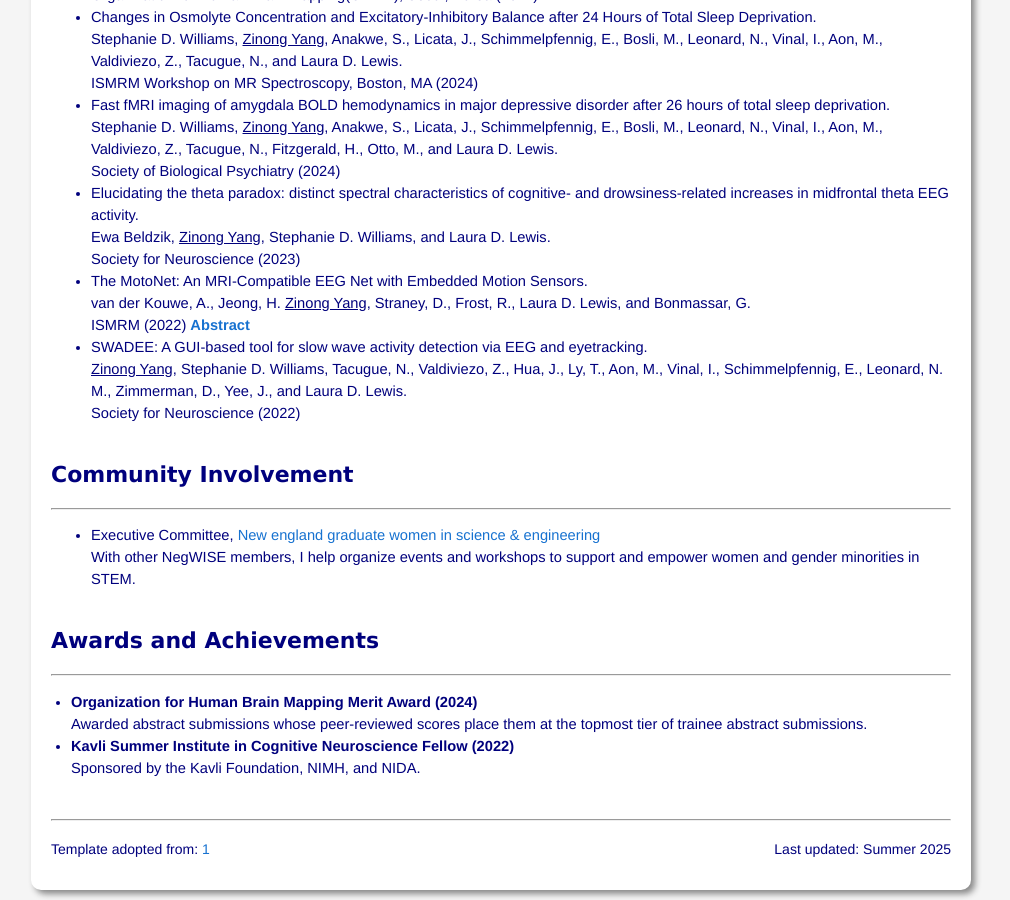
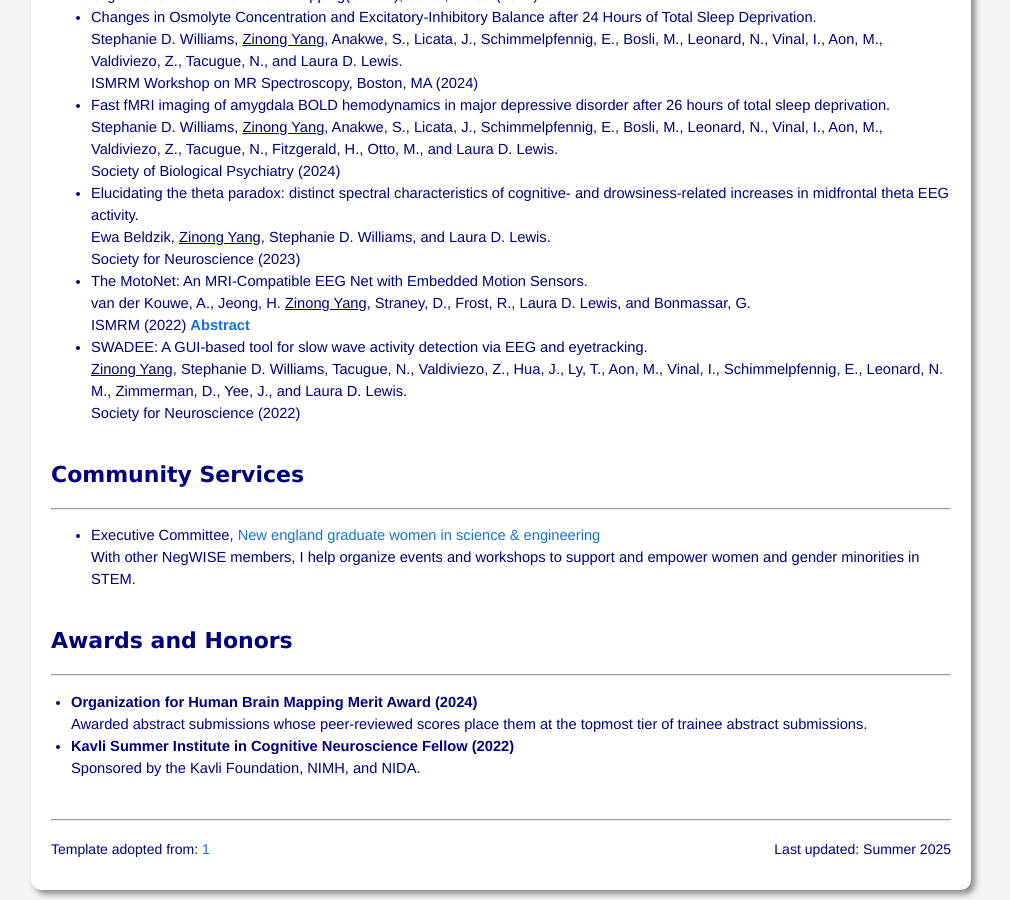
Before and after one commit to ziy027/ziy027.github.io, a Jekyll site: the page index.html, which Jekyll copies as it is, in a window 1280 px wide and 900 px high, scrolled down 1630 px. Shown: the whole window, without its empty margins (139-1149 px from the left). Built offline with Jekyll 4.4.1, drawn with Linux system fonts in a browser that asks for light colours; nearby versions of some CDN libraries.

Commit message:
edit bio

```diff
--- a/index.html
+++ b/index.html
@@ -192,7 +192,7 @@
     <!-- Community Involvement Section -->
     <div class="section">
         <div class="section-title">
-            <sectionheading>Community Involvement</sectionheading>
+            <sectionheading>Community Services </sectionheading>
         </div>
         <hr>
         <ul>
@@ -208,7 +208,7 @@
         <!-- Awards Section -->
     <div class="section">
         <div class="section-title">
-            <sectionheading>Awards and Achievements</sectionheading>
+            <sectionheading>Awards and Honors</sectionheading>
         </div>
         <hr>
         <ul style="list-style-type: disc; padding-left: 20px;">
```
